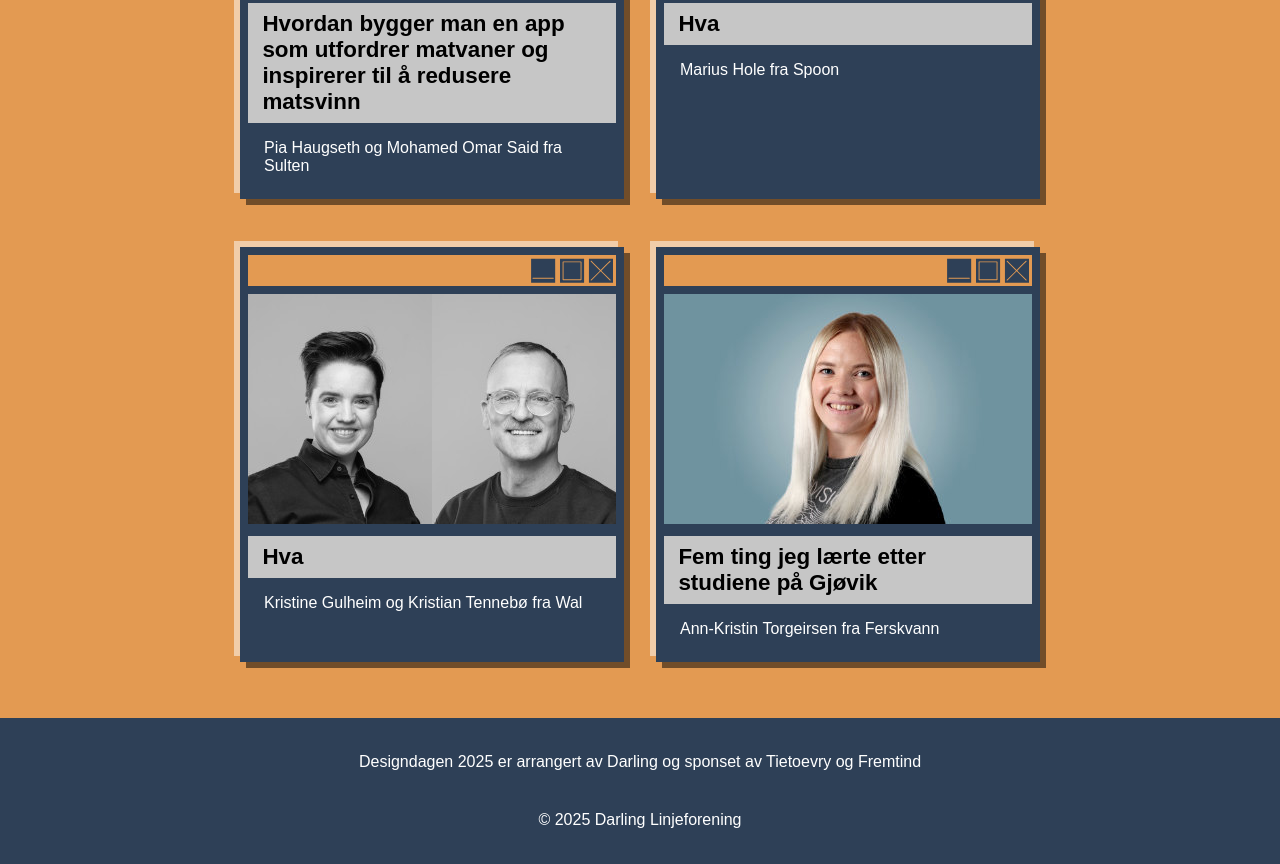
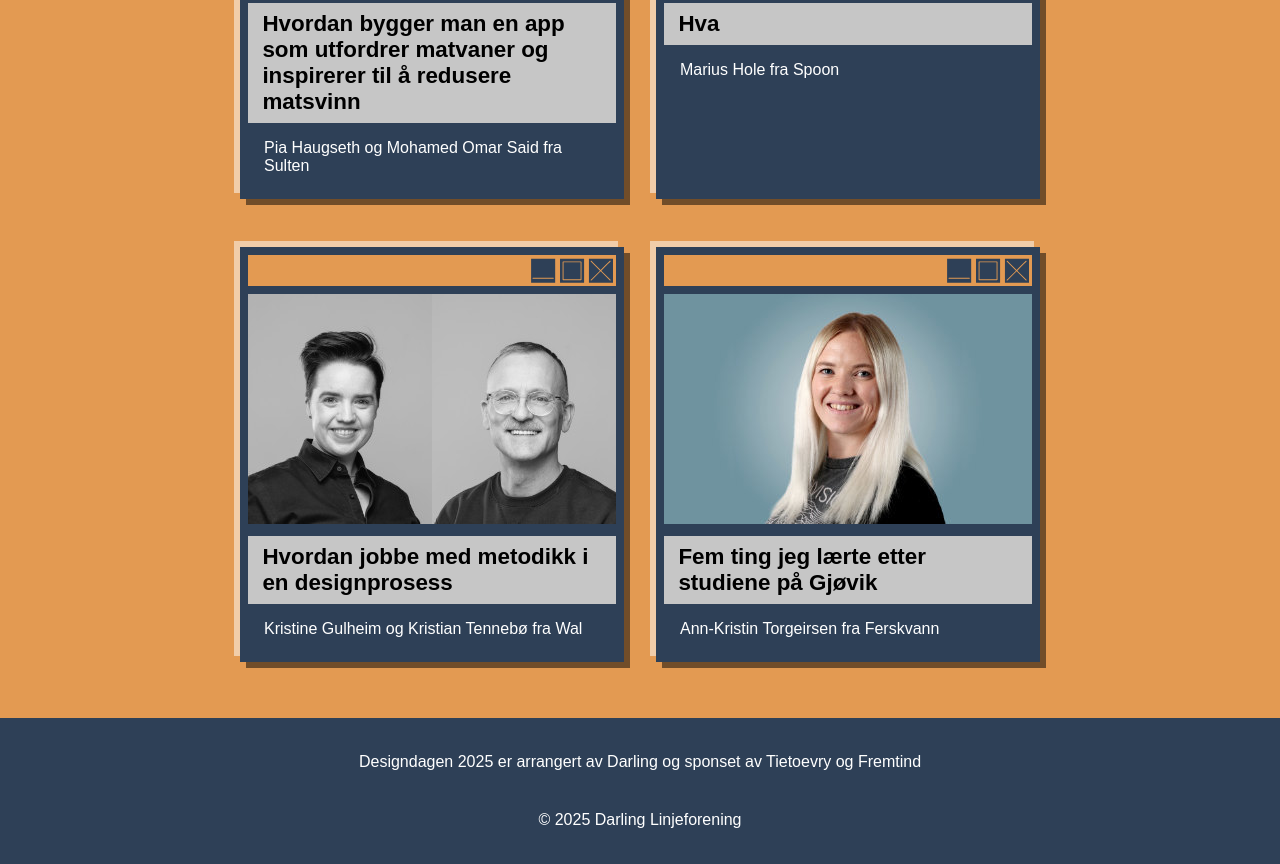
Before and after one commit to darling-linjeforening/Designdagen, a website: page index.html in a window 1280 px wide. Shown: the part 1640-2504 px from the top of the page. Drawn offline with Linux system fonts and the light colour scheme.

Commit message:
Update index.html wal tema

```diff
--- a/index.html
+++ b/index.html
@@ -74,7 +74,7 @@
             <div class="tab">
                 <div class="orange"><img src="images/option-symbol.svg" alt="fake close"></div>
                 <img src="images/wal-talere.jpg" alt="Kristine Gulheim og Kristian Tennebø fra Wal" class="profile">
-                <h3>Hva</h3>
+                <h3>Hvordan jobbe med metodikk i en designprosess</h3>
                 <p>Kristine Gulheim og Kristian Tennebø fra Wal</p>
             </div>
 
```
